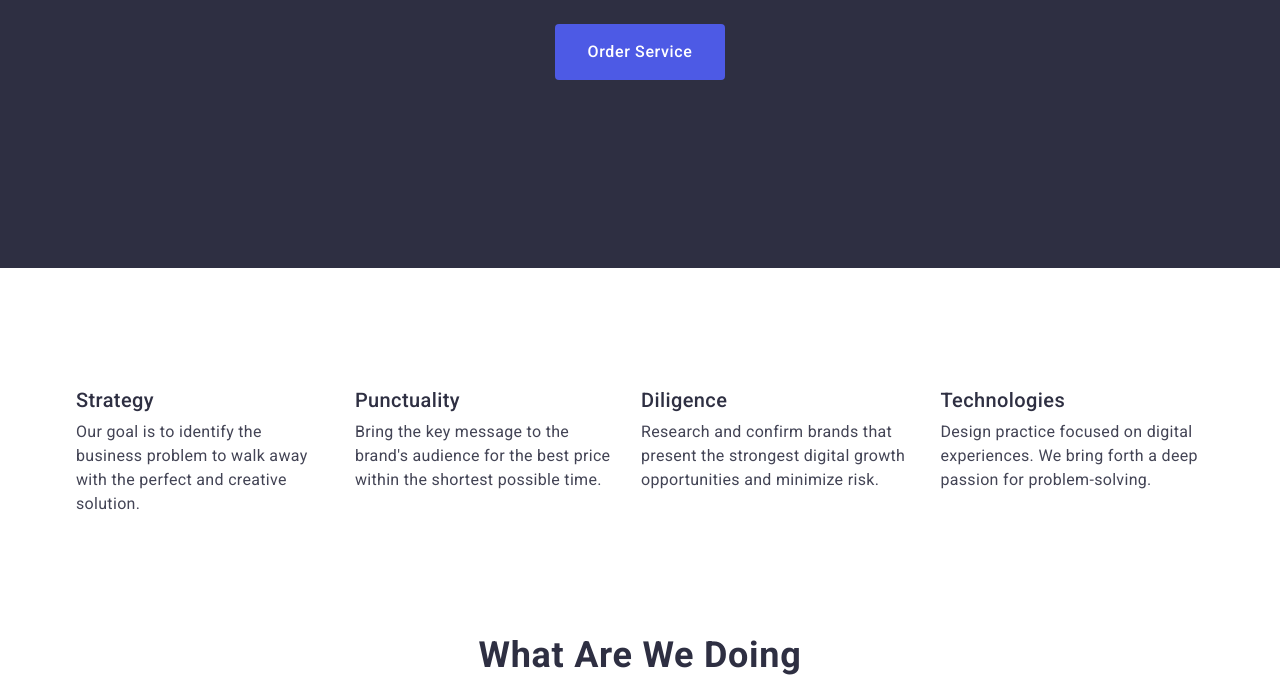
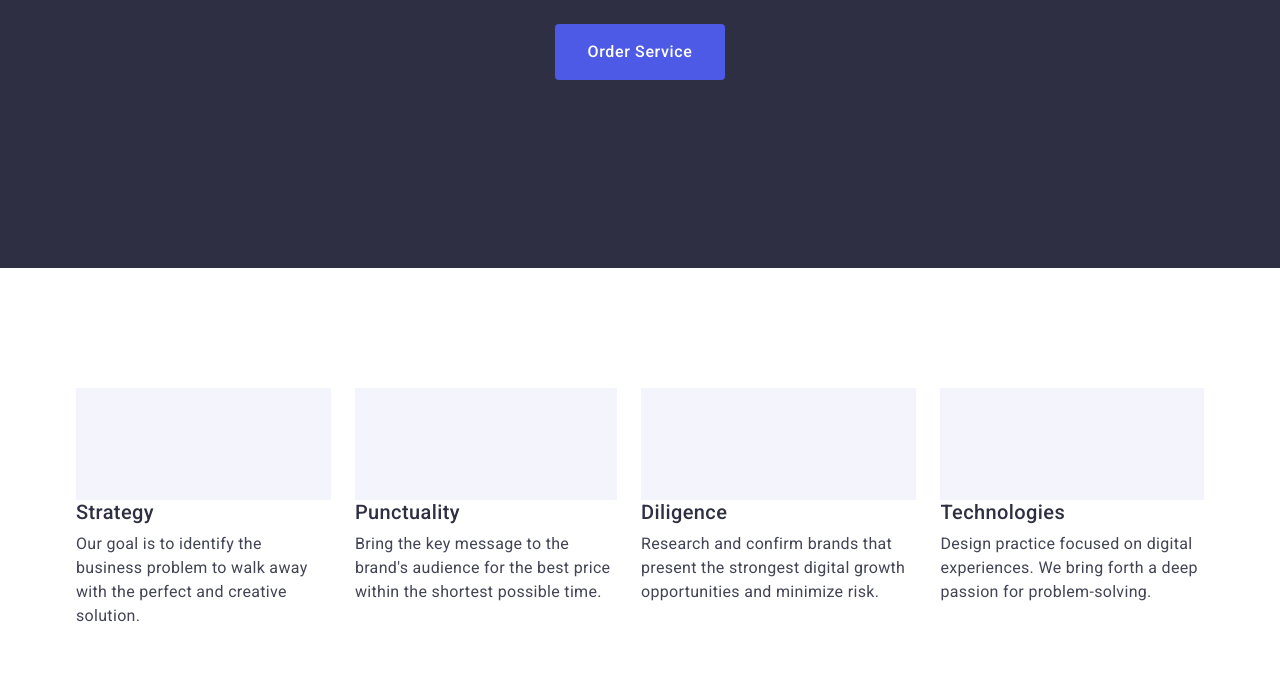
Before and after one commit to Galichian/goit-markup-hw-03, a plain HTML site: page index.html in a window 1280 px wide. Shown: the part 402-1099 px from the top of the page. Drawn offline with nearby package versions, Linux system fonts and the light colour scheme.

Commit message:
starting

```diff
--- a/CSS/style.css
+++ b/CSS/style.css
@@ -275,6 +275,12 @@ body {
     width: calc((100%-72px)/4);
 }
 
+.title-box {
+    height: 112px;
+    background-color: var(--Light);
+
+}
+
 .advantages-list {
     display: flex;
     gap: 24px;
--- a/index.html
+++ b/index.html
@@ -65,6 +65,7 @@
           <h2 class="section-advantages-title">Our advantages</h2>
           <ul class="advantages-list list">
             <li class="advanced-box">
+              <div class="title-box"></div>
               <h3 class="section-global-subtitle">Strategy</h3>
               <p class="section-global-text">
                 Our goal is to identify the business problem to walk away with
@@ -72,6 +73,7 @@
               </p>
             </li>
             <li class="advanced-box">
+              <div class="title-box"></div>
               <h3 class="section-global-subtitle">Punctuality</h3>
               <p class="section-global-text">
                 Bring the key message to the brand's audience for the best price
@@ -79,6 +81,7 @@
               </p>
             </li>
             <li class="advanced-box">
+              <div class="title-box"></div>
               <h3 class="section-global-subtitle">Diligence</h3>
               <p class="section-global-text">
                 Research and confirm brands that present the strongest digital
@@ -86,6 +89,7 @@
               </p>
             </li>
             <li class="advanced-box">
+              <div class="title-box"></div>
               <h3 class="section-global-subtitle">Technologies</h3>
               <p class="section-global-text">
                 Design practice focused on digital experiences. We bring forth a
```
Also changed, not shown: images/people_office.jpg (added).
